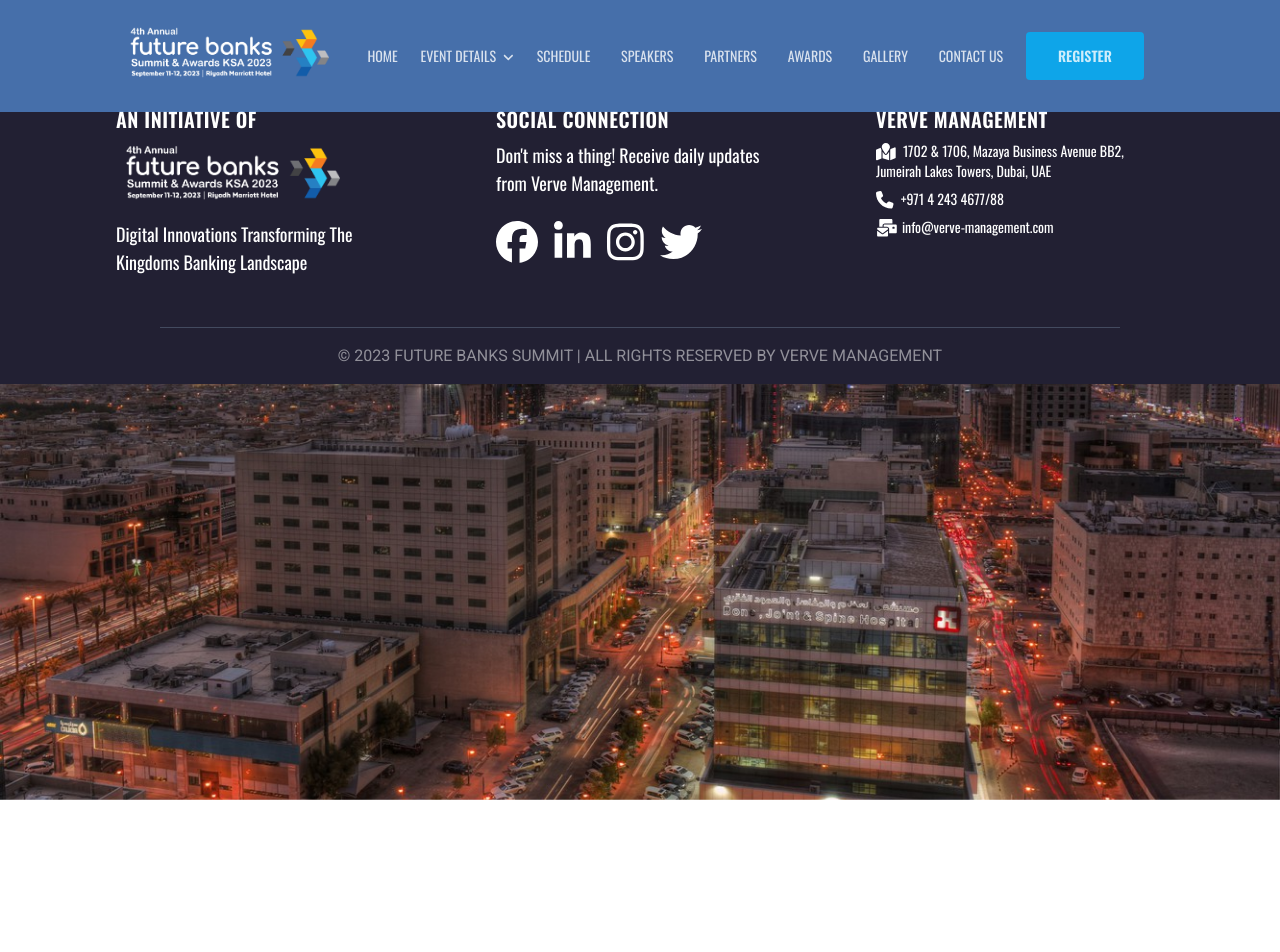
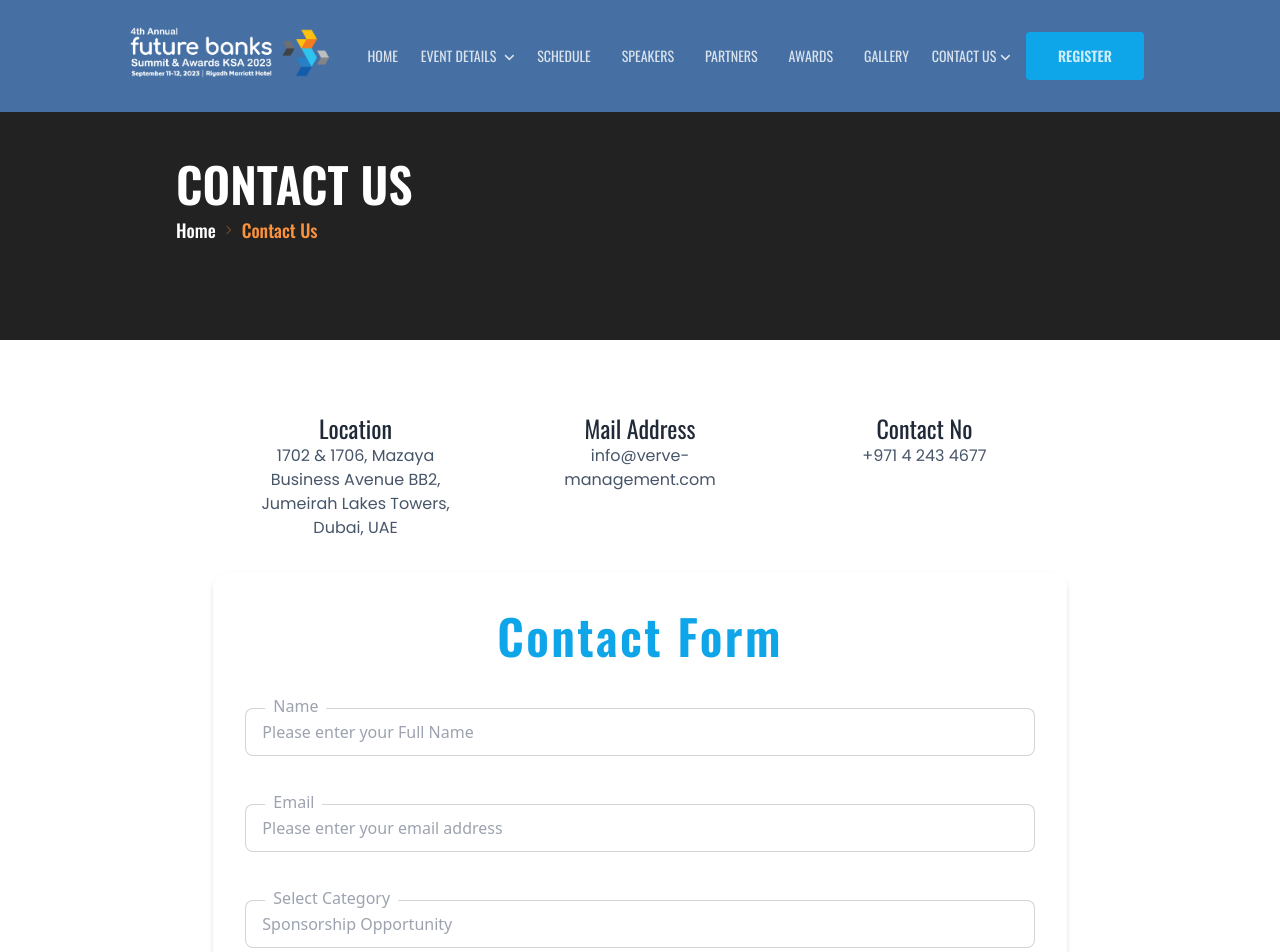
Before and after one commit to whyehtasam/ksa.futurebanksummit, a React (Vite) app: page /contact in a window 1280 px wide. Shown: the top 952 px of the page. Before the commit the page ends 800 px from the top, so only its background shows below. Built offline with nearby package versions, Linux system fonts and the light colour scheme.

Commit message:
Add Contact component and update styles

```diff
--- a/src/App.jsx
+++ b/src/App.jsx
@@ -15,6 +15,7 @@ import Speakers from './components/speakers/Speakers';
 import Partners from './components/partners/Partners';
 import Awards from './components/awards/Awards';
 import Gallery from './components/gallery/Gallery';
+import Contact from './components/contact/Contact';
 import "./App.css";
 function App() {
   return (
@@ -27,6 +28,7 @@ function App() {
       <Route path="/partners" element={<Partners />} />
       <Route path="/awards" element={<Awards />} />
       <Route path="/gallery" element={<Gallery/>} />
+      <Route path="/contact" element={<Contact/>} />
       <Route path="/" element={
         <>
           <Carousel />
--- /dev/null
+++ b/src/components/contact/Contact.jsx
@@ -0,0 +1,52 @@
+import Breadcrums from "../Breadcrums";
+import { contactData, formFields } from "./contactData";
+
+const Contact = () => {
+  return (
+    <section className="contact bg-white">
+      <Breadcrums heading="contact us" link="Contact Us" />
+
+      <div className=" py-10 w-8/12 mx-auto">
+        <div className="contact-details flex justify-between">
+          {contactData.map((item, index) => (
+            <div className="flex-1 text-center m-8" key={index}>
+              <h2 className="font-oswald text-2xl">{item.title}</h2>
+              <p className="font-poppins text-md text-slate-600">
+                {item.detail}
+              </p>
+            </div>
+          ))}
+        </div>
+        <div className="bg-white py-10 w-full p-8 mx-auto drop-shadow-md rounded-2xl">
+        <div className="flex justify-center">
+         <h2 className="text-5xl tracking-wider font-semibold font-oswald text-sky-500"> Contact Form</h2>
+        </div>
+          {formFields.map(({ label, inputType, placeholder }, index) => (
+            <div className="w-full my-12" key={index}>
+              <label className="form-control w-full relative">
+                <div className="label absolute -top-[22px] left-4 h-fit ">
+                  <span className="label-text text-base bg-white h-full px-2 text-gray-400">
+                    {label}
+                  </span>
+                </div>
+                <input
+                  type={inputType}
+                  placeholder={placeholder}
+                  className="input input-bordered w-full text-gray-400"
+                />
+              </label>
+            </div>
+          ))}
+
+          <div className="flex justify-center">
+            <button className="mx-auto outline-white drop-shadow-sm btn px-8 bg-sky-500 text-white hover:bg-sky-600">
+              Submit
+            </button>
+          </div>
+        </div>
+      </div>
+    </section>
+  );
+};
+
+export default Contact;
--- /dev/null
+++ b/src/components/contact/contactData.js
@@ -0,0 +1,52 @@
+export const contactData = [
+    {
+      title: "Location",
+      detail: "1702 & 1706, Mazaya Business Avenue BB2, Jumeirah Lakes Towers, Dubai, UAE"
+    },
+    {
+      title: "Mail Address",
+      detail: "info@verve-management.com"
+    },
+    {
+      title: "Contact No",
+      detail: "+971 4 243 4677"
+    }
+  ];
+
+  export const formFields = [
+    {
+      label: "Name",
+      inputType: "text",
+      placeholder: "Please enter your Full Name"
+    },
+    {
+      label: "Email",
+      inputType: "email",
+      placeholder: "Please enter your email address"
+    },
+    {
+      label: "Select Category",
+      inputType: "select",
+      placeholder: "Sponsorship Opportunity"
+    },
+    {
+      label: "Job Title",
+      inputType: "text",
+      placeholder: "Please enter your Job Title"
+    },
+    {
+      label: "Company Name",
+      inputType: "text",
+      placeholder: "Please enter your Company Name"
+    },
+    {
+      label: "Mobile Number",
+      inputType: "tel",
+      placeholder: "Please enter your Mobile Number"
+    },
+    {
+      label: "Message",
+      inputType: "textarea",
+      placeholder: "Please enter your Message"
+    }
+  ];
--- a/src/components/gallery/Gallery.jsx
+++ b/src/components/gallery/Gallery.jsx
@@ -5,17 +5,17 @@ const Gallery = () => {
   return (
     <section className="media w-full bg-white">
       <Breadcrums heading="media" link="Media" />
-      <div className=" py-10 w-10/12 mx-auto">
+      <div className=" py-10 w-8/12 mx-auto">
         <GalleryHero />
         <div className="my-16 grid lg:grid-cols-4 md:grid-cols-3 c gap-4">
           {imgData.map((item, index) => (
-            <div className="img flex-1 shadow-md rounded-md hover:scale-[1.01] hover:drop-shadow-sm hover:-translate-y-2 transition-all duration-200 cursor-pointer overflow-hidden" key={index}>
+            <div className="img flex-1 shadow-md rounded-md hover:scale-[1.02] hover:drop-shadow-sm hover:-translate-y-2 transition-all duration-200 cursor-pointer overflow-hidden" key={index}>
               <img src={item} alt="img" className="object-cover" />
             </div>
           ))}
         </div>
         <div className="flex justify-center">
-          <button className="mx-auto outline-white drop-shadow-sm btn btn-wide bg-orange-500 text-white hover:text-black">Load more</button>
+          <button className="mx-auto outline-white drop-shadow-sm btn px-8 bg-orange-500 text-white hover:text-black">Load More</button>
         </div>
 
       </div>
--- a/src/components/header/Header.jsx
+++ b/src/components/header/Header.jsx
@@ -45,7 +45,16 @@ const Header = () => {
                   <Link to="/partners"><li className="mx-2 text-center h-fit hover:text-white ">PARTNERS</li></Link>
                   <Link to="/awards"><li className="mx-2 text-center h-fit hover:text-white ">AWARDS</li></Link>
                   <Link to="/gallery"><li className="mx-2 text-center h-fit hover:text-white ">GALLERY</li></Link>
-                  <li className="mx-2 text-center h-fit hover:text-white ">CONTACT US</li>
+
+                  <div className="dropdown dropdown-hover no-animation w-fit">
+                  <div className=" text-center h-fit hover:text-white">CONTACT US
+                   <FontAwesomeIcon icon={faAngleDown} className='ml-1 mt-1' size='sm' /></div>
+                    <ul className="dropdown-content z-[1] menu bg-base-100 rounded-box text-sky-600 font-poppins w-52 ">
+                     <li><Link to="/contact">CONTACT US</Link></li>
+                     <li><a href='#TopHighlights'>ABOUT VERVE</a></li>
+                   </ul>
+                 </div>
+
                   <button className="btn no-animation bg-sky-500 hover:text-white border-none btn-ghost px-8 rounded opacity-100 hover:rounded-xl hover:bg-sky-600 transition-all duration-500">REGISTER</button>
                 </ul>
               </div>
```
